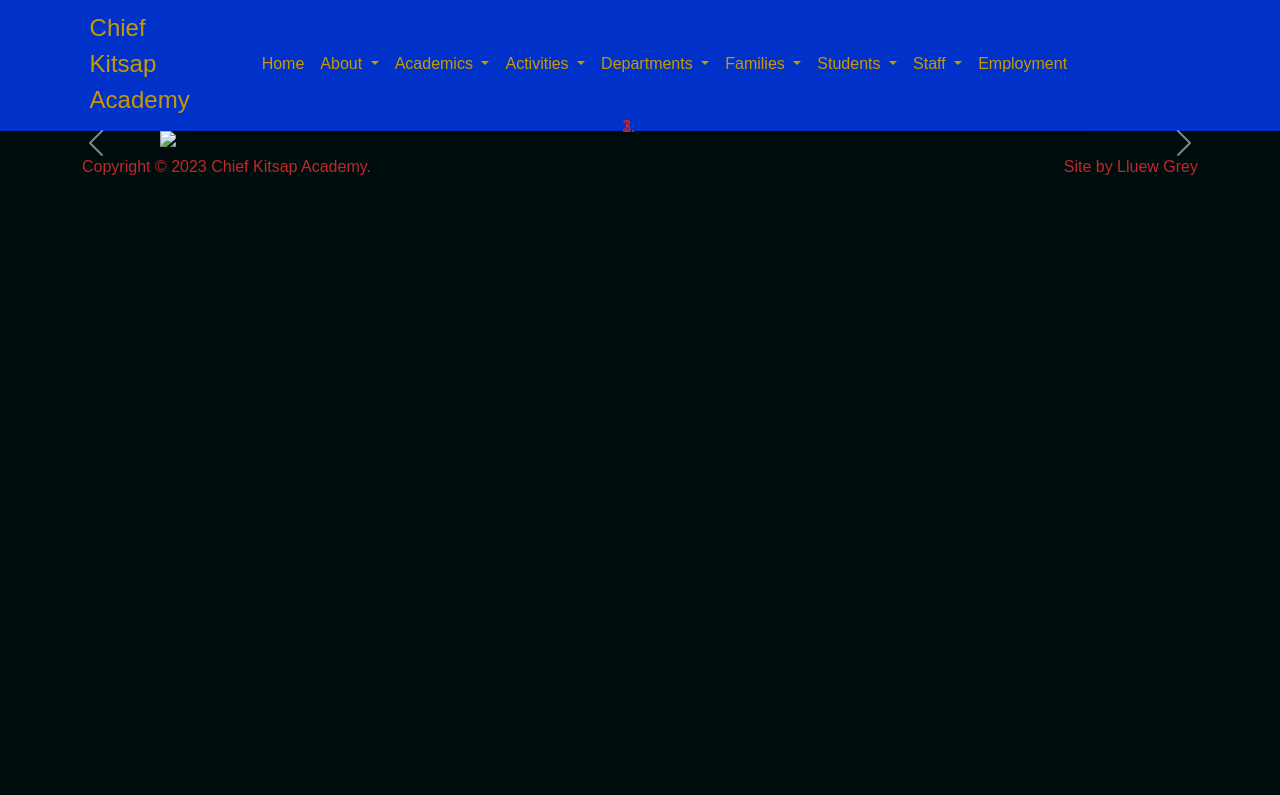
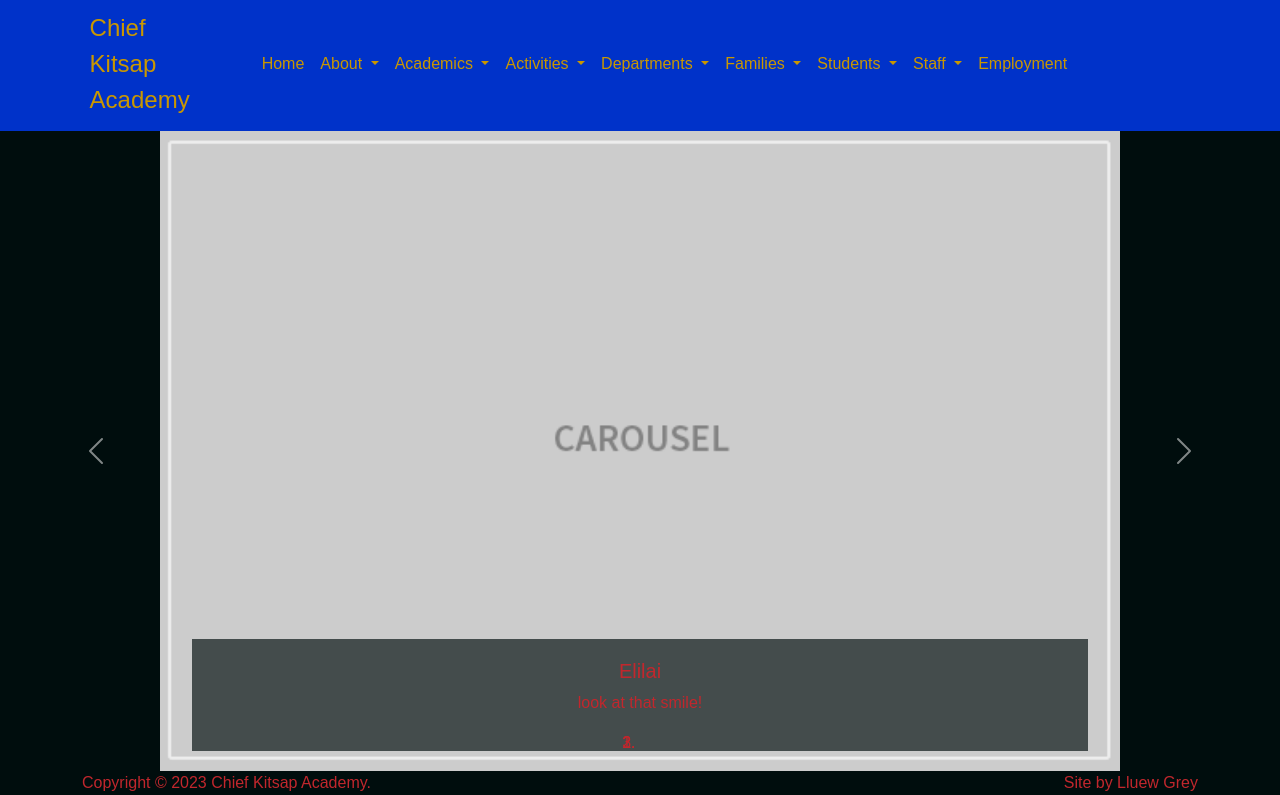
Before and after one commit to ChiefKitsapAcademy/ChiefKitsapAcademy.github.io, a plain HTML site: page index.html in a window 1280 px wide. Shown: the part 79-874 px from the top of the page. Before the commit the page ends 800 px from the top, so only its background shows below. Drawn offline with nearby package versions, Linux system fonts and the light colour scheme.

Commit message:
Update index.html

```diff
--- a/index.html
+++ b/index.html
@@ -172,21 +172,21 @@
   </ol>
   <div class="carousel-inner">
     <div class="carousel-item active">
-      <img class="d-block w-75" src="Carousel_Placeholder.png" alt="Shiny Happy Person">
+      <img class="d-block w-75" src="images/Carousel_Placeholder.png" alt="Shiny Happy Person">
 		 <div class="carousel-caption d-none d-md-block">
 			<h5>Elilai</h5>
 			<p>look at that smile!</p>
 		  </div>
     </div>
     <div class="carousel-item">
-      <img class="d-block w-75" src="Carousel_Placeholder.png" alt="Meet me in the crowd">
+      <img class="d-block w-75" src="images/Carousel_Placeholder.png" alt="Meet me in the crowd">
 		<div class="carousel-caption d-none d-md-block">
 			<h5>Napasis</h5>
 			<p>Rocking the Native Style!</p>
 		 </div>
     </div>
     <div class="carousel-item">
-      <img class="d-block w-75" src="Carousel_Placeholder.png" alt="Love Me">
+      <img class="d-block w-75" src="images/Carousel_Placeholder.png" alt="Love Me">
 		<div class="carousel-caption d-none d-md-block">
 			<h5>Frienda at Prom</h5>
 			<p> All Dressed up!</p>
```
